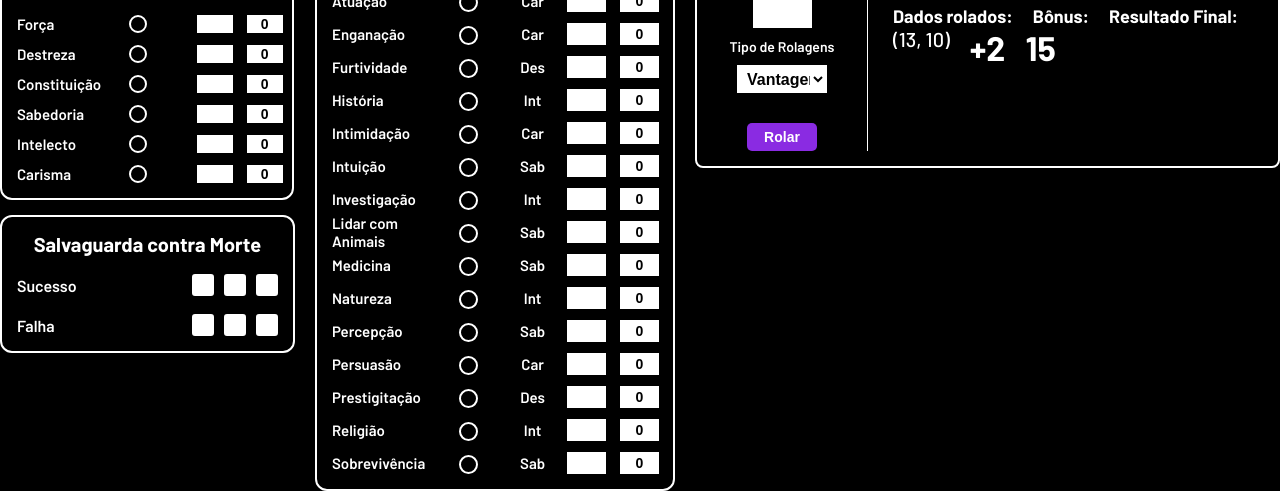
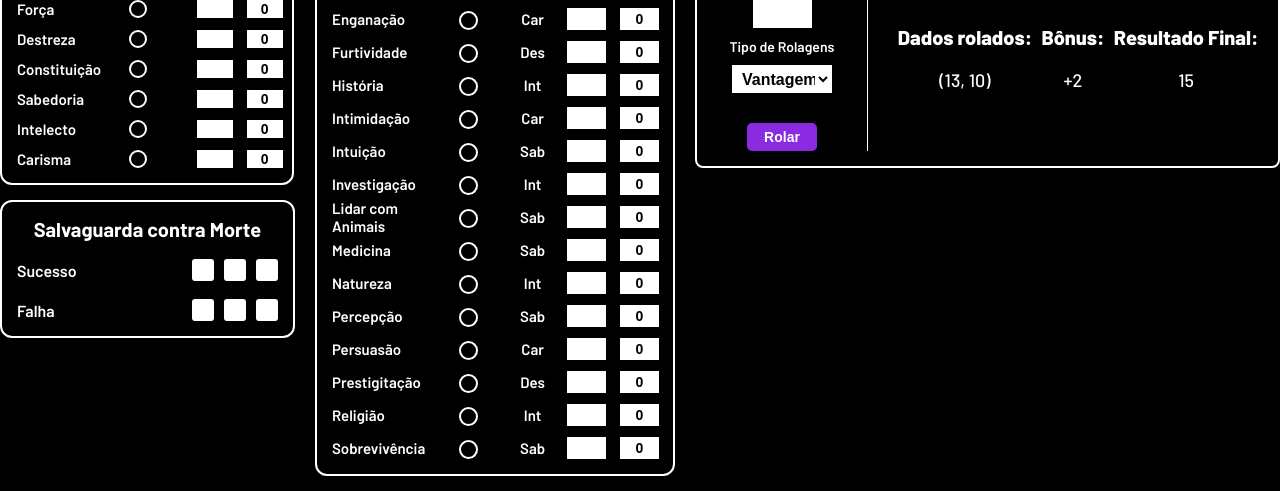
Before and after one commit to MuriloLeon/dragons_sheet, a website: page public/ficha_personagem.html in a window 1280 px wide. Shown: the part 713-1204 px from the top of the page. Drawn offline with Linux system fonts and the light colour scheme; a web font is replaced by a local one.

Commit message:
HTML, CSS da tela ficha

```diff
--- a/public/css/ficha.css
+++ b/public/css/ficha.css
@@ -451,7 +451,7 @@
 .colunaProficiencia,
 .colunaBonus,
 .colunaOutros{
-  margin-top: 55px;
+  margin-top: 40px;
 
   display: flex;
   flex-direction: column;
@@ -664,7 +664,7 @@
 .colunaAtributoPericia,
 .colunaBonusPericia,
 .colunaOutrosPericia{
-  margin-top: 55px;
+  margin-top: 40px;
 
   display: flex;
   flex-direction: column;
@@ -845,11 +845,16 @@
   padding-left: 5px;
 }
 
-.selecao select{
-  width: 90px;
-}
 .selecao input:focus{
   outline: none;
+}
+
+#tipoDado {
+  width: 60px;
+}
+
+#tipoRolagem {
+  width: 100px;
 }
 
 /* BOTAO */
@@ -909,40 +914,19 @@
 
 .detalheResultado{
   display: flex;
-  flex-direction: column;
+  flex-direction: row;
   justify-content: space-around;
 
   margin-top: 10px;
+
+  font-size: 18px;
+  font-weight: 500;
+  text-align: center;
+}
+
+.legenda {
+  font-size: 20px;
+  font-weight: 800;
 }
 
 /* LEGENDAS */
-
-.legenda,
-.resultadoDetalhe{
-  display: flex;
-  flex-direction: row;
-  gap: 20px;
-}
-
-.legenda p{
-  margin: 0;
-
-  font-size: 18px;
-  font-weight: 700;
-}
-
-.resultadoDetalhe p{
-  margin: 0;
-
-  font-size: 34px;
-  font-weight: 700;
-
-  text-align: center;
-}
-
-/* PRIMEIRO RESULTADO */
-
-.resultadoDetalhe p:first-child{
-  font-size: 20px;
-  font-weight: 500;
-}
--- a/public/ficha_personagem.html
+++ b/public/ficha_personagem.html
@@ -378,7 +378,7 @@
           <p>Tipo de Rolagens</p>
           <select id="tipoRolagem">
             <option value="vantagem">Vantagem</option>
-            <option value="desvatagem">Desvatagem</option>
+            <option value="desvatagem">Desvantagem</option>
             <option value="soma">Soma</option>
           </select>
           <button>Rolar</button>
@@ -387,14 +387,16 @@
         <h2>Resultado:</h2>
         <p>15</p>
         <div class="detalheResultado">
-            <div class="legenda">
-              <p>Dados rolados:</p>
-              <p>Bônus:</p>
-              <p>Resultado Final:</p>
+            <div>
+              <p class="legenda">Dados rolados:</p>
+              <p>(13, 10)</p>
             </div>
-            <div class="resultadoDetalhe">
-              <p>(13, 10)</p>
+            <div>
+              <p class="legenda">Bônus:</p>
               <p>+2</p>
+            </div>
+            <div>
+              <p class="legenda">Resultado Final:</p>
               <p>15</p>
             </div>
         </div>
```
